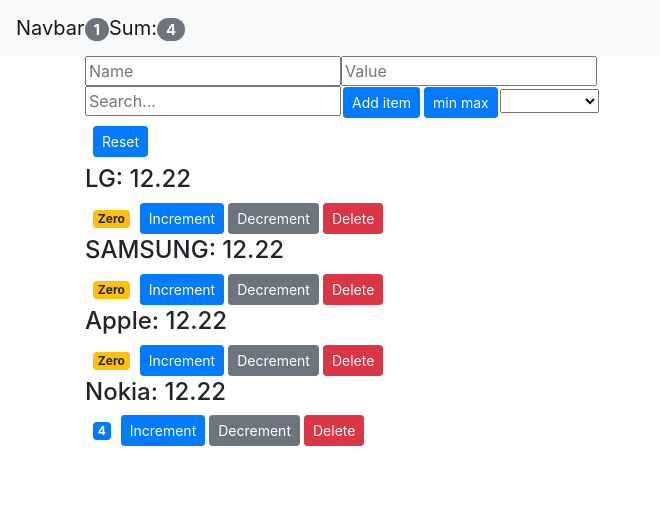
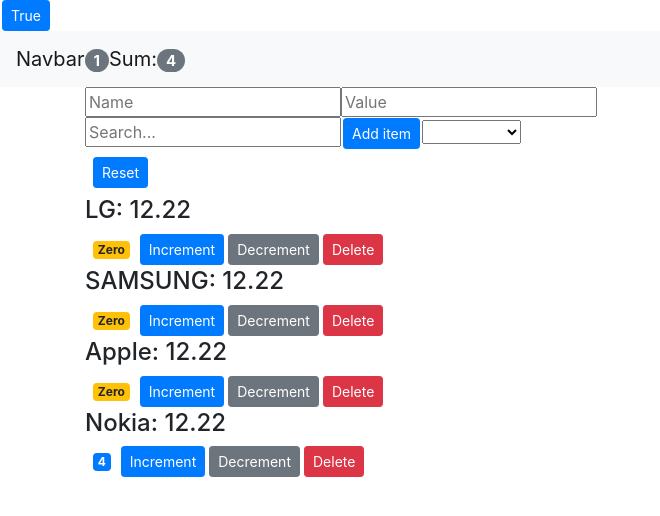
Before and after one commit to prezliata/React-JS-list, a React (Create React App) app: page / in a window 1280 px wide. Shown: the top 516 px of the page, without its empty margins (0-660 px from the left). Built offline with nearby package versions, Linux system fonts and the light colour scheme.

Commit message:
added feature edit mode

```diff
--- a/src/App.js
+++ b/src/App.js
@@ -6,6 +6,8 @@
 
 class App extends Component {
 	state = {
+		isEditMode: false,
+		updateName: '',
 		name: '',
 		value: 0,
 		counters: [
@@ -121,10 +123,35 @@
 		return e.target.value === '1' ? this.sortMinMax(counters) : this.sortMaxMin(counters);
 	};
 
+	isEditModeTrue = () => {
+		this.setState({ isEditMode: true });
+	};
+
+	isEditModeFalse = () => {
+		this.setState({ isEditMode: false });
+	};
+
+	changeStyle = () => {
+		const { isEditMode } = this.state;
+		return isEditMode === true ? this.isEditModeFalse() : this.isEditModeTrue();
+	};
+
 	render() {
 		console.log(this.state.counters);
+		console.log(this.state.changeButton);
+
 		return (
 			<React.Fragment>
+				{this.state.isEditMode ? (
+					<button onClick={() => this.isEditModeFalse()} className="btn btn-primary btn-sm">
+						False
+					</button>
+				) : (
+					<button onClick={() => this.isEditModeTrue()} className="btn btn-primary btn-sm">
+						True
+					</button>
+				)}
+
 				<NavBar
 					totalCounters={this.state.counters.filter((c) => c.value > 0).length}
 					sum={this.state.counters.reduce((acc, el) => acc + el.value, 0)}
@@ -138,9 +165,6 @@
 					<button onClick={() => this.addItem()} className="btn btn-primary btn-sm">
 						Add item
 					</button>
-					<button onClick={() => this.sortMaxMin()} className="btn btn-primary btn-sm">
-						min max
-					</button>
 
 					<select onChange={(e) => this.changeFunc(e)}>
 						<option />
@@ -153,6 +177,7 @@
 						onIncrement={this.handleIncrement}
 						onDecrement={this.handleDecrement}
 						onDelete={this.handleDelete}
+						// onUpdateName={this.handleUpdateName}
 					/>
 				</main>
 			</React.Fragment>
--- a/src/components/Counter.js
+++ b/src/components/Counter.js
@@ -1,41 +1,49 @@
-import React, {Component} from 'react';
+import React, { Component } from 'react';
 
 class Counter extends Component {
-
-
-    formatCount () {
-        const {value} = this.props.counter;
-        return value ===0 ? "Zero" : value;
+	formatCount() {
+		const { value } = this.props.counter;
+		return value === 0 ? 'Zero' : value;
 	}
 
-    handleIncrement = (product) =>{
+	handleIncrement = (product) => {
 		console.log(product);
-        this.setState({ value:this.state.value +1})
+		this.setState({ value: this.state.value + 1 });
+	};
+
+	doHandleIncrement = () => {
+		this.handleIncrement({ id: 1 });
+	};
+
+	renderTags() {
+		if (this.state.tags.length === 0) return <p>There are no tags!</p>;
+		return <ul>{this.state.tags.map((tag) => <li key={tag}>{tag}</li>)}</ul>;
 	}
 
-    doHandleIncrement = () => {
-        this.handleIncrement  ({ id:1 })
-    };
-
-
-    renderTags() {
-        if (this.state.tags.length ===0) return <p>There are no tags!</p>;
-        return <ul>{this.state.tags.map(tag => <li key={tag}>{tag}</li>)}</ul>;
-    }
-
-    render(){
-        let classes = "badge m-2 badge-";
-        classes += (this.props.counter.value === 0) ? "warning" : "primary";
+	render() {
+		let classes = 'badge m-2 badge-';
+		classes += this.props.counter.value === 0 ? 'warning' : 'primary';
 
 		return (
 			<div>
-                <h4>{this.props.counter.name + ":"} {this.props.counter.date} {this.props.id}</h4>
+				<h4>
+					{this.props.counter.name + ':'} {this.props.counter.date} {this.props.id}
+				</h4>
 				{/* {this.props.children} */}
 				{/* <img src={this.state.imageUrl} alt="" /> */}
 				<span className={classes}>{this.formatCount()}</span>
-                <button onClick={() => this.props.onIncrement(this.props.counter) } className="btn btn-primary btn-sm">Increment</button>
-                <button onClick={() => this.props.onDecrement(this.props.counter) } className="btn btn-secondary btn-sm">Decrement</button>
-                <button onClick={()=>this.props.onDelete(this.props.counter.id)} className="btn btn-danger btn-sm">Delete</button>
+				<button onClick={() => this.props.onIncrement(this.props.counter)} className="btn btn-primary btn-sm">
+					Increment
+				</button>
+				<button onClick={() => this.props.onDecrement(this.props.counter)} className="btn btn-secondary btn-sm">
+					Decrement
+				</button>
+				{/* <button onClick={(e) => this.props.onUpdateName(e)} type="button" className="btn btn-warning">
+					Update
+				</button> */}
+				<button onClick={() => this.props.onDelete(this.props.counter.id)} className="btn btn-danger btn-sm">
+					Delete
+				</button>
 				{/* {this.renderTags()} */}
 			</div>
 		);
--- a/src/components/Counters.js
+++ b/src/components/Counters.js
@@ -8,7 +8,7 @@
 	}
 
 	render() {
-		const { onReset, counters, onDelete, onIncrement, onDecrement } = this.props;
+		const { onReset, counters, onDelete, onIncrement, onDecrement, onUpdateName } = this.props;
 
 		return (
 			<div>
@@ -22,6 +22,7 @@
 						onIncrement={onIncrement}
 						counter={counter}
 						onDecrement={onDecrement}
+						onUpdateName={onUpdateName}
 					/>
 				))}
 			</div>
```
Lines whose indentation alone changed are shown as unchanged.
